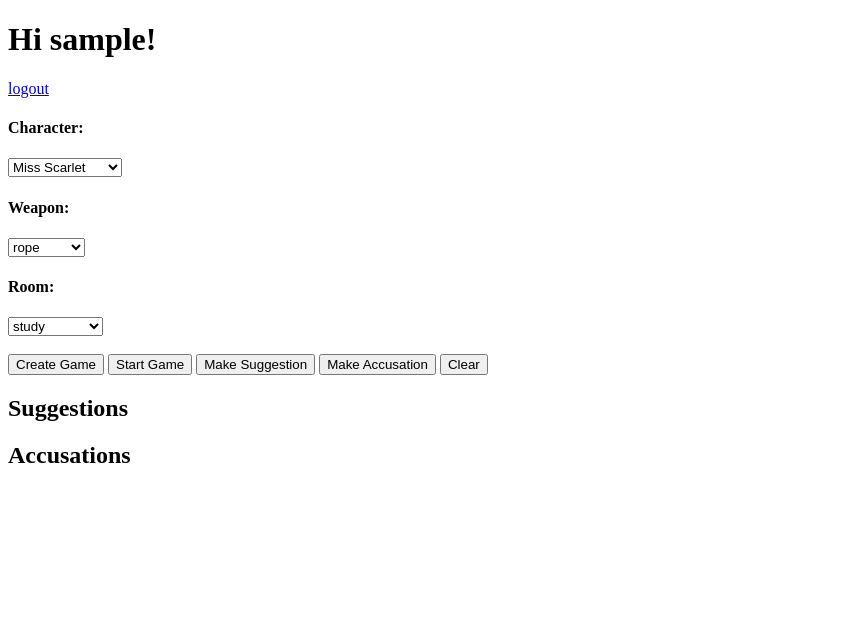
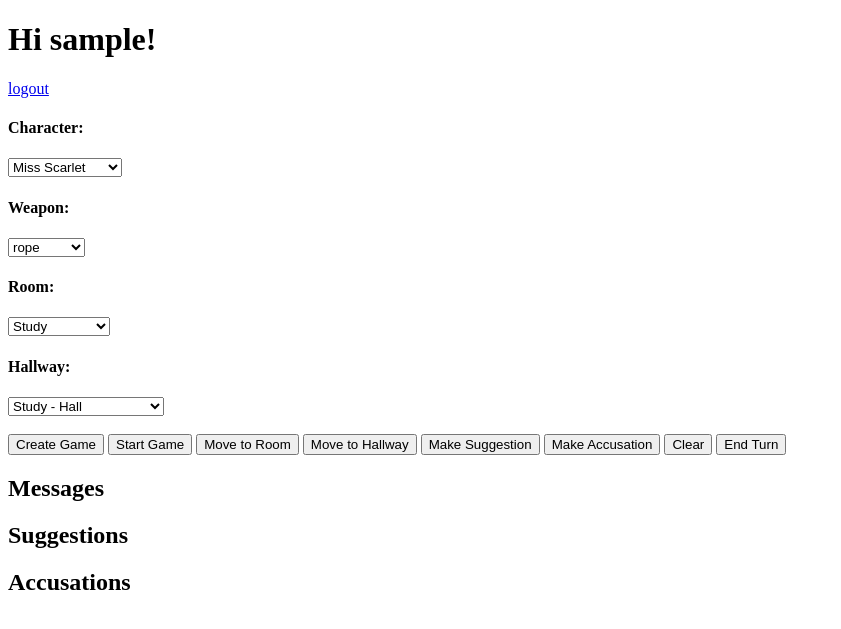
Before and after one commit to frodo-bot/Clue-Less, a Django app: page / in a window 1280 px wide. Shown: the top 629 px of the page, without its empty margins (0-841 px from the left). Run offline with Django 3.2, Linux system fonts and the light colour scheme; the visitor is signed in with stand-in values (Sample User, id 1); data comes from the database, SQL or seed files in the repository; data that the repository does not hold is empty.

Commit message:
started creating views

```diff
--- a/clueless/models.py
+++ b/clueless/models.py
@@ -278,7 +278,11 @@ class Board(models.Model):
                 }
 
         for room in rooms:
-            state['rooms'].append({room.name: room.getOccupants()})
+            players = room.getOccupants()
+            room_occupants = []
+            for player in players:
+                room_occupants.append(player.character)
+            state['rooms'].append({room.name: room_occupants})
 
         for hallway in hallways:
             hall_occupants = []
--- a/clueless/templates/index.html
+++ b/clueless/templates/index.html
@@ -19,18 +19,32 @@
 
   <h4>Weapon:</h4>
   <select id="weapon">
-    <option value="rope">rope</option>
-    <option value="lead pipe">lead pipe</option>
-    <option value="knife">knife</option>
+    <option value="Rope">rope</option>
+    <option value="Lead Pipe">lead pipe</option>
+    <option value="Knife">knife</option>
   </select>
 
   <br/>
 
   <h4>Room:</h4>
   <select id="room">
-    <option value="study">study</option>
-    <option value="library">library</option>
-    <option value="billiard room">billiard room</option>
+    <option value="Study">Study</option>
+    <option value="Library">Library</option>
+    <option value="Billiard Room">Billiard Room</option>
+    <option value="Hall">Hall</option>
+    <option value="Lounge">Lounge</option>
+    <option value="Conservatory">Conservatory</option>
+  </select>
+
+  <br/>
+
+  <h4>Hallway:</h4>
+  <select id="hallway">
+    <option value="Study - Hall">Study - Hall</option>
+    <option value="Hall - Lounge">Hall - Lounge</option>
+    <option value="Study - Library">Study - Library</option>
+    <option value="Lounge - Dining Room">Lounge - Dining Room</option>
+    <option value="Library - Conservatory">Library - Conservatory</option>
   </select>
 
   <br/>
@@ -38,10 +52,15 @@
 
   <button id="create">Create Game</button>
   <button id="start">Start Game</button>
+  <button id="movetoroom">Move to Room</button>
+  <button id="movetohall">Move to Hallway</button>
   <button id="suggest">Make Suggestion</button>
   <button id="accuse">Make Accusation</button>
   <button id="clear">Clear</button>
+  <button id="endturn">End Turn</button>
 
+  <h2>Messages</h2>
+  <p id="messages"></p>
   <h2>Suggestions</h2>
   <p id="game-suggestions"></p>
   <h2>Accusations</h2>
@@ -58,6 +77,22 @@
       });
       $("#start").click(function() {
         $.post("{% url 'startgame' %}", {csrfmiddlewaretoken : "{{ csrf_token }}", name: "{{ user.username }}"})
+      });
+      $("#movetoroom").click(function() {
+        var room = $('#room :selected').text();
+        $.post("{% url 'moveroom' %}", {csrfmiddlewaretoken : "{{ csrf_token }}", room: room})
+          .done(function(data) {
+            data = JSON.parse(data)
+            showMessage(data.message, data.messageFor);
+          })
+      });
+      $("#movetohall").click(function() {
+        var hallway = $('#hallway :selected').text();
+        $.post("{% url 'movehall' %}", {csrfmiddlewaretoken : "{{ csrf_token }}", hallway: hallway})
+          .done(function(data) {
+            data = JSON.parse(data)
+            showMessage(data.message, data.messageFor);
+          })
       });
       $("#suggest").click(function() {
         var weapon = $('#weapon :selected').text();
@@ -86,6 +121,13 @@
             updateAccusations(data.accusations);
           })
       });
+      $("#endturn").click(function() {
+        $.post("{% url 'endturn' %}", {csrfmiddlewaretoken : "{{ csrf_token }}"})
+          .done(function(data) {
+            data = JSON.parse(data)
+            showMessage(data.message, data.messageFor);
+          })
+      });
     });
 
     function pollServer() {
@@ -111,6 +153,20 @@
       });
       $("#game-accusations").html(gameString);
     }
+
+    function showMessage(message, audience) {
+      var newText = "";
+      if (audience === "all") {
+        newText = $("#messages").text() + message + "<br/>";
+      }
+      else if (audience === "{{ user.username }}") {
+        newText = $("#messages").text() + message + "<br/>";
+      }
+      else {
+        newText = $("#messages").text()
+      }
+      $("#messages").html(newText);
+    }
   </script>
 {% else %}
   <p>You are not logged in</p>
--- a/clueless/urls.py
+++ b/clueless/urls.py
@@ -12,4 +12,7 @@ urlpatterns = [
     path('accusation/', views.makeAccusation, name='accusation'),
     path('creategame/', views.createGame, name='creategame'),
     path('startgame/', views.startGame, name='startgame'),
+    path('moveroom/', views.moveToRoom, name='moveroom'),
+    path('movehall/', views.moveToHallway, name='movehall'),
+    path('endturn/', views.endTurn, name='endturn'),
 ]
--- a/clueless/views.py
+++ b/clueless/views.py
@@ -28,96 +28,118 @@ class signup(generic.CreateView):
     success_url = reverse_lazy('login')
     template_name = 'signup.html'
 
+
+#this will create a new game using a list of usernames. NOTE: This assumes that a list of usernames
+#   is provided in the request in the field "players" and a name for the game is provided in the field "name"
 def createGame(request):
-    # I was just testing stuff in here, this will change when I actually write the views
-    #game = Game(name="test game 2", status="not started")
-    #player1 = Player.objects.filter(user__username=request.user.username)[0]
-    #player2 = Player.objects.filter(user__username="frodo")[0]
-    #game.initialize([player1, player2])
+    player_list = []
+    for name in request.POST.get('players', ''):
+        player = Player.objects.filter(user__username=name)[0]
+        player_list.append(player)
+
+    game_name = request.POST.get('name', '')
+    game = Game(name=game_name, status="not started")
+    game.initialize(player_list)
+    return JsonResponse(game.getGameState())
+
+#will use the requesting user to start the game
+def startGame(request):
+    player = Player.objects.filter(user__username=request.user.username)[0]
+    player.game.startGame()
+    return JsonResponse(player.game.getGameState())
+
+#will check room against valid moves, and then move the player there. Will return success or failure
+#   message with game state
+def moveToRoom(request):
+    if request.method == 'POST':
+        name = request.user.username
+        room = request.POST.get('room', '')
+        player = Player.objects.filter(user__username=name)[0]
+        message = ""
+        if room in player.getValidMoves():
+            player.game.board.movePlayerToRoom(player, room)
+            message = name + " (" + player.character + ") " + "moved to the " + room
+        else:
+            message = name + " (" + player.character + ") " + "tried to move to the " + room + ", which is an invalid move"
+
+        gameState = json.loads(player.game.getGameState())
+        gameState["message"] = message
+        gameState["messageFor"] = "all"
+        gameState = json.dumps(gameState)
+
+    return JsonResponse(gameState, safe=False)
+
+#will check hallway against valid moves, and then move the player there. Will return success or failure
+#   message with game state
+def moveToHallway(request):
+    if request.method == 'POST':
+        name = request.user.username
+        hallway = request.POST.get('hallway', '')
+        player = Player.objects.filter(user__username=name)[0]
+        message = ""
+        if hallway in player.getValidMoves():
+            player.game.board.movePlayerToHallway(player, hallway)
+            message = name + " (" + player.character + ") " + "moved to the " + hallway + " hallway"
+        else:
+            message = name + " (" + player.character + ") " + "tried to move to the " + hallway + " hallway, which is an invalid move"
+
+        gameState = json.loads(player.game.getGameState())
+        gameState["message"] = message
+        gameState["messageFor"] = "all"
+        gameState = json.dumps(gameState)
+
+    return JsonResponse(gameState, safe=False)
+
+#return the valid moves in a JSON in the format {"rooms": <list of valid rooms>, "hallways":<list of valid hallways>}
+def validMoves(request):
+    player = Player.objects.filter(user__username=request.user.username)[0]
+    move_list = player.getValidMoves()
+    moves = {
+        "rooms": [],
+        "hallways": [],
+    }
+    for move in move_list:
+        if "-" in move:
+            moves["hallways"].append(move)
+        else:
+            moves["rooms"].append(move)
+
+    return JsonResponse(json.dumps(moves), safe=False)
+
+
+#responds to HTTP request for making a suggestion
+def makeSuggestion(request):
     return
 
 
-def startGame(request):
-    # I was just testing stuff in here, this will change when I actually write the views
-    #game = Game.objects.filter(pk=5)[0]
-    #print(game.getUnplayedCharacters())
-    #player = game.currentPlayer
-    #game.board.movePlayerToHallway(player, "Hall - Lounge")
-    #next_p = game.getNextPlayer()
-    #game.currentPlayer = next_p
-    #game.save()
-    #next_p = game.getNextPlayer()
-    #print(next_p.user.username)
-    #print(next_p.character)
-    #game.startGame()
+#checks other player's cards for the ability to disprove a suggestion
+def disproveSuggestion(request):
     return
+
+
+
+#reponds to HTTP requests for making an accusation
+def makeAccusation(request):
+    return
+
+#ends the current players turn and updates game's current player to be the next player
+def endTurn(request):
+    player = Player.objects.filter(user__username=request.user.username)[0]
+    game = Game.objects.filter(currentPlayer=player)[0]
+    next_p = game.getNextPlayer()
+    game.currentPlayer = next_p
+    game.save()
+    response = {"message": player.user.username + "ended turn. It is now " + next_p.user.username + "'s turn.",
+                "messageFor": "all"
+                }
+    return JsonResponse(json.dumps(response), safe=False)
+
 
 #returns the game state to the polling client
 def gameState(request):
-    name = request.GET.get('name', '')
+    player = Player.objects.filter(user__username=request.user.username)[0]
+    return JsonResponse(player.game.getGameState(), safe=False)
 
-    #query for all accusations made by current user and return
-    queryset_acc = Accusation.objects.filter(user=name)
-    acc_list = []
-    for item in queryset_acc:
-        acc_list.append(item.text)
-
-    #query for all suggestions and return list
-    queryset_sug = Suggestion.objects.all()
-    sug_list = []
-    for item in queryset_sug:
-        sug_list.append(item.text)
-
-    data = {
-        "suggestions" : sug_list,
-        "accusations" : acc_list
-    }
-    return JsonResponse(data)
-
-#reponds to HTTP requests for making an accusation
-def makeAccusation(request):
-    global accusations
-    if request.method == 'POST':
-        name = request.POST.get('name', '')
-        if name:
-            character = request.POST.get('character', '')
-            weapon = request.POST.get('weapon', '')
-            room = request.POST.get('room', '')
-            accusationStr = name + " made an accusation: " + character + ", " + weapon + ", " + room
-
-            #create accusation object and save it to database
-            acc = Accusation(user=name, text=accusationStr)
-            acc.save()
-
-    #query for all accusations made by current user and return
-    queryset = Accusation.objects.filter(user=name)
-    acc_list = []
-    for item in queryset:
-        acc_list.append(item.text)
-
-    return JsonResponse({"accusations" : acc_list})
-
-#responds to HTTP request for making a suggestion
-def makeSuggestion(request):
-    global suggestions
-    if request.method == 'POST':
-        name = request.POST.get('name', '')
-        character = request.POST.get('character', '')
-        weapon = request.POST.get('weapon', '')
-        room = request.POST.get('room', '')
-        suggestionStr = name + " made an suggestion: " + character + ", " + weapon + ", " + room
-
-        #create suggestion object and save it to database
-        sug = Suggestion(user=name, text=suggestionStr)
-        sug.save()
-
-    #query for all suggestions and return list
-    queryset = Suggestion.objects.all()
-    sug_list = []
-    for item in queryset:
-        sug_list.append(item.text)
-
-    return JsonResponse({"suggestions" : sug_list})
 
 #clears the database (TEMPORARY for skeletal increment only)
 def clearState(request):
```
